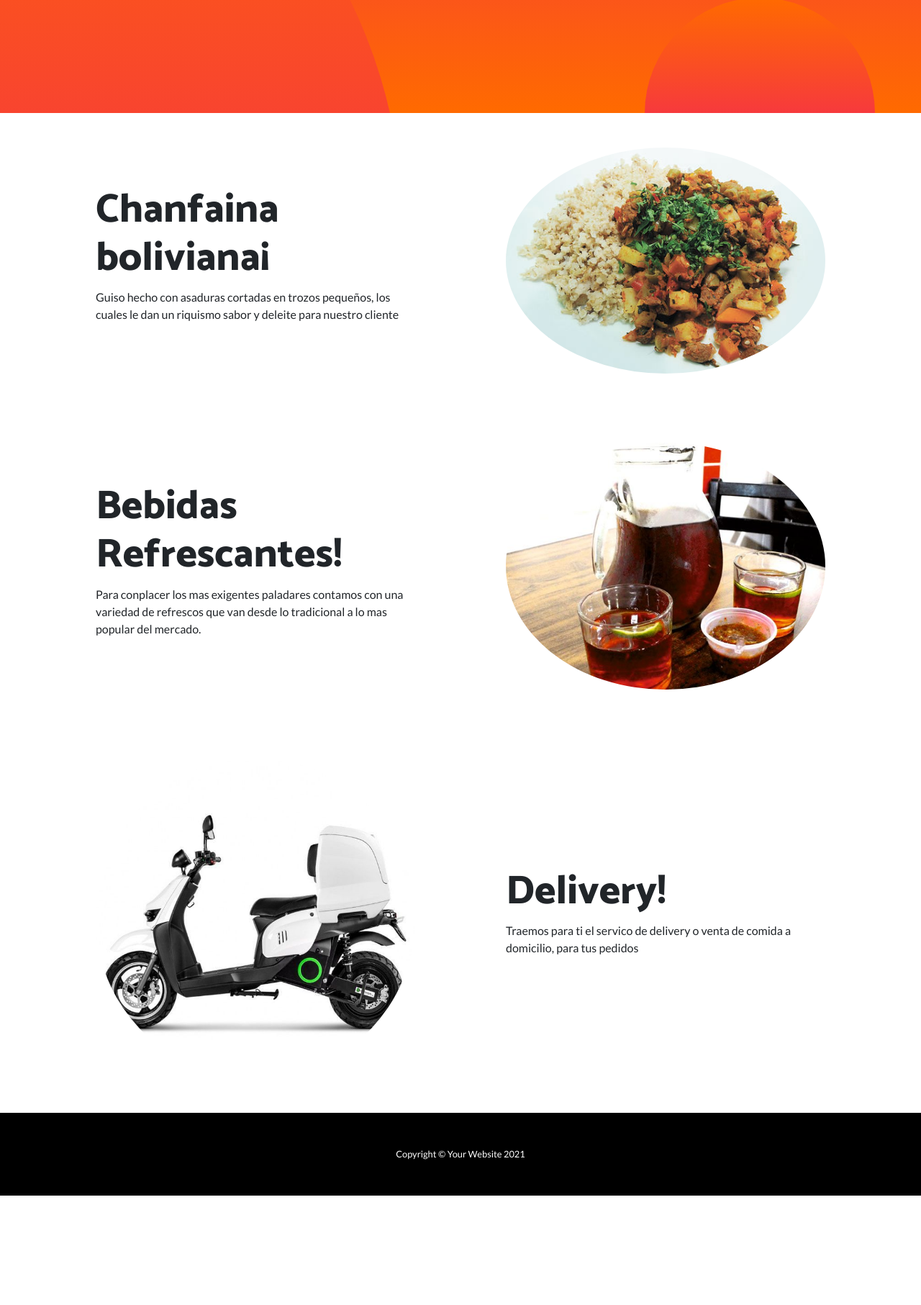
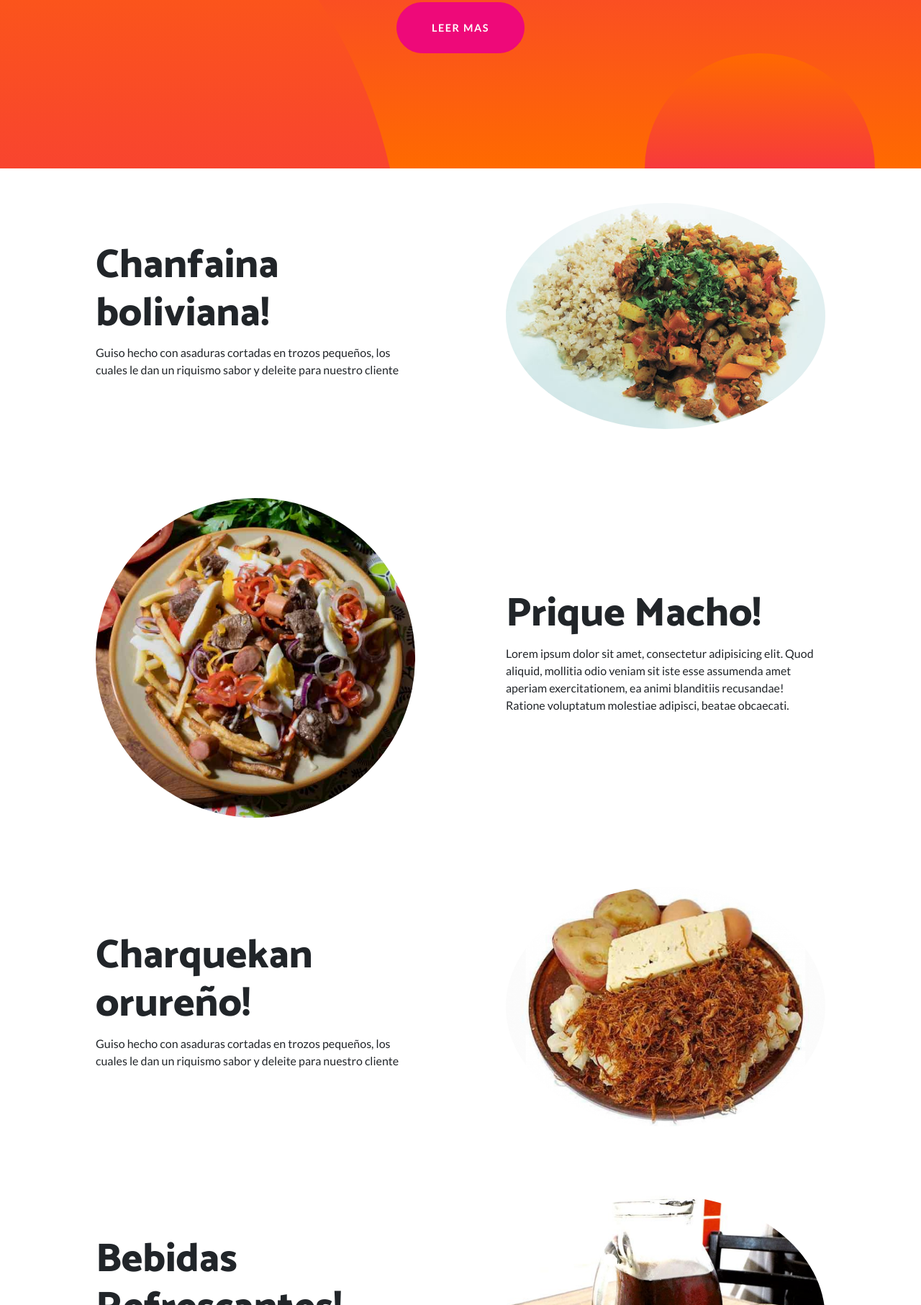
Before and after one commit to dgusgus/dgusgus.github.io, a plain HTML site: page index.html in a window 1280 px wide. Shown: the part 606-2419 px from the top of the page at 72% size. Before the commit the page ends 2267 px from the top, so only its background shows below. Drawn offline with Linux system fonts and the light colour scheme.

Commit message:
Cambios restaruant 8

```diff
--- a/index.html
+++ b/index.html
@@ -34,13 +34,13 @@
       <div class="collapse navbar-collapse" id="navbarResponsive">
         <ul class="navbar-nav ml-auto">
           <li class="nav-item">
-            <a class="nav-link" href="#">Facebook</a>
+            <a class="nav-link" href="https://www.facebook.com/">Facebook</a>
           </li>
           <li class="nav-item">
-            <a class="nav-link" href="#">WhatsApp</a>
+            <a class="nav-link" href="https://web.whatsapp.com/">WhatsApp</a>
           </li>
           <li class="nav-item">
-            <a class="nav-link" href="#">Delyvery</a>
+            <a class="nav-link" href="https://www.pedidosya.com.bo/restaurantes/oruro">Delyvery</a>
           </li>
           <li class="nav-item">
             <a class="nav-link" href="#">Promociones</a>
@@ -54,7 +54,7 @@
     <div class="masthead-content">
       <div class="container">
         <h1 class="masthead-heading mb-0">Doña Rosa</h1>
-        <h2 class="masthead-subheading mb-0">"Deleitate con nuestros riquisimos platos tradicional, echos con carriño"</h2>
+        <h2 class="masthead-subheading mb-0">"Deleitate con nuestros riquisimos platos tradicionales , echos con carriño"</h2>
         <a href="#" class="btn btn-primary btn-xl rounded-pill mt-5">Leer Mas</a>
       </div>
     </div>
@@ -74,7 +74,7 @@
         </div>
         <div class="col-lg-6 order-lg-1">
           <div class="p-5">
-            <h2 class="display-4">Chanfaina boliviana¡</h2>
+            <h2 class="display-4">Chanfaina boliviana!</h2>
             <p>Guiso hecho con asaduras cortadas en trozos pequeños, los cuales le dan un riquismo sabor y deleite para nuestro cliente</p>
           </div>
         </div>
@@ -82,23 +82,41 @@
     </div>
   </section>
 
-<!--   <section>
+  <section>
     <div class="container">
       <div class="row align-items-center">
         <div class="col-lg-6">
           <div class="p-5">
-            <img class="img-fluid rounded-circle" src="img/02.jpg" alt="">
+            <img class="img-fluid rounded-circle" src="img/Pique.jpg" alt="">
           </div>
         </div>
         <div class="col-lg-6">
           <div class="p-5">
-            <h2 class="display-4">We salute you!</h2>
+            <h2 class="display-4">Prique Macho!</h2>
             <p>Lorem ipsum dolor sit amet, consectetur adipisicing elit. Quod aliquid, mollitia odio veniam sit iste esse assumenda amet aperiam exercitationem, ea animi blanditiis recusandae! Ratione voluptatum molestiae adipisci, beatae obcaecati.</p>
           </div>
         </div>
       </div>
     </div>
-  </section> -->
+  </section>
+
+  <section>
+    <div class="container">
+      <div class="row align-items-center">
+        <div class="col-lg-6 order-lg-2">
+          <div class="p-5">
+            <img class="img-fluid rounded-circle" src="img/Charque.jpg" alt="">
+          </div>
+        </div>
+        <div class="col-lg-6 order-lg-1">
+          <div class="p-5">
+            <h2 class="display-4">Charquekan orureño!</h2>
+            <p>Guiso hecho con asaduras cortadas en trozos pequeños, los cuales le dan un riquismo sabor y deleite para nuestro cliente</p>
+          </div>
+        </div>
+      </div>
+    </div>
+  </section>
 
   <section>
     <div class="container">
```
Also changed, not shown: img/Charque.jpg (added), img/Pique.jpg (added).
